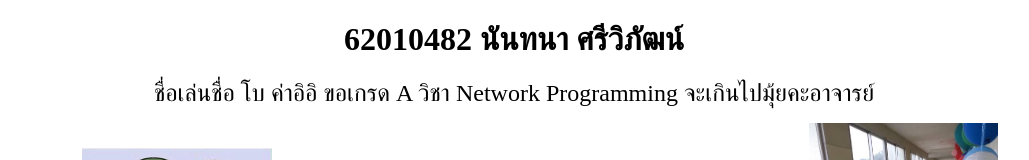
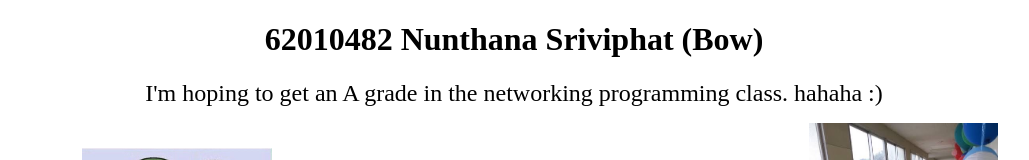
Before and after one commit to Nunthana/assignment, a plain HTML site: page index.html in a window 1280 px wide. Shown: the top 160 px of the page, without its empty margins (126-1155 px from the left). Drawn offline with Linux system fonts and the light colour scheme.

Commit message:
Update index.html

```diff
--- a/index.html
+++ b/index.html
@@ -10,9 +10,9 @@
     <CENTER>
 
 
-    <h1> 62010482 นันทนา ศรีวิภัฒน์ </h1>
+    <h1> 62010482 Nunthana Sriviphat (Bow) </h1>
     <p>
-        <font size = "5">  ชื่อเล่นชื่อ โบ ค่าอิอิ ขอเกรด A วิชา Network Programming จะเกินไปมุ้ยคะอาจารย์ </font>
+        <font size = "5">  I'm hoping to get an A grade in the networking programming class. hahaha :) </font>
     </p>
 
     <image src = "cry.jpg" width="15% hight=10%" align="left" hspace = "200" vspace = "25">
```
